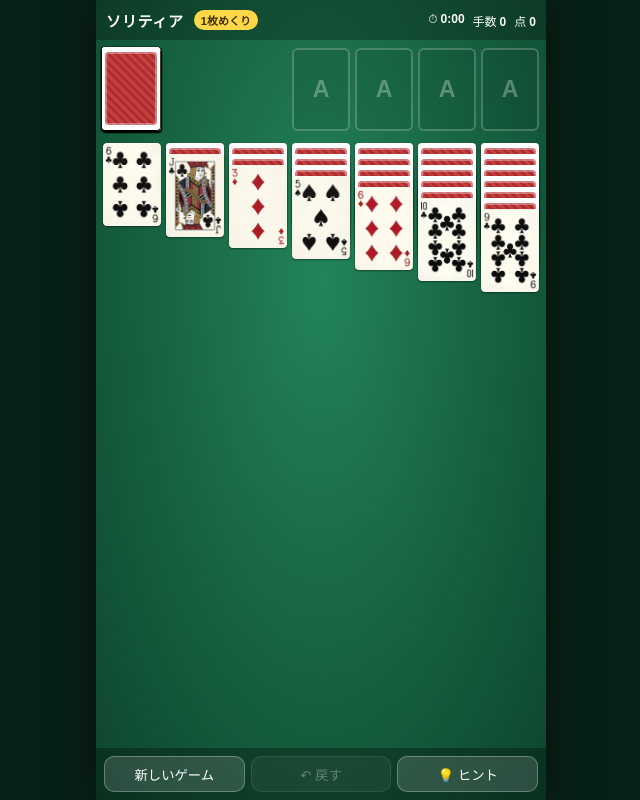
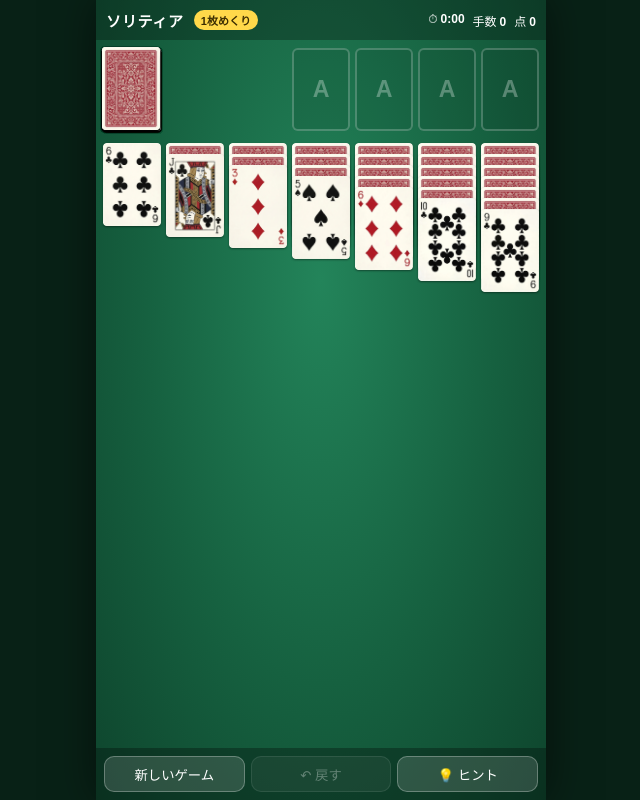
Before and after one commit to picopico-Bdash/solitaire, a plain HTML site: page index.html in a window 1280 px wide. Shown: the whole page, without its empty margins (319-959 px from the left). Drawn offline with Linux system fonts and the light colour scheme.

Commit message:
カード裏面を画像デザインに変更
Co-Authored-By: Claude Opus 5.5 <noreply@anthropic.com>
Claude-Session: https://claude.ai/code/session_01GUycF8g9N83gtxNZYtkiEF

```diff
--- a/index.html
+++ b/index.html
@@ -59,11 +59,8 @@ html,body{width:100%;height:100%;overflow:hidden;background:#082116;touch-action
 .card.img{background:transparent center/100% 100% no-repeat;border-radius:calc(var(--cw)*.065);
   box-shadow:0 1px 2px rgba(0,0,0,.4)}
 .card.img>*{display:none}
-.card.img.down{background-image:none!important;background-color:#fff}
-.card.down{background:#fff}
-.card.down::after{content:"";position:absolute;inset:6%;border-radius:calc(var(--cw)*.07);
-  background:repeating-linear-gradient(45deg,#c73c3c 0 3px,#a92f2f 3px 6px);
-  box-shadow:inset 0 0 0 2px rgba(255,255,255,.35)}
+.card.down{background:transparent url("cards/back.webp") center/100% 100% no-repeat!important;
+  border-radius:calc(var(--cw)*.065);box-shadow:0 1px 2px rgba(0,0,0,.4)}
 .card.drag{transition:none;box-shadow:0 10px 18px rgba(0,0,0,.45)}
 .card.sel{box-shadow:0 0 0 3px #ff9a1f,0 0 12px #ff9a1f;translate:0 -3px}
 .card.hint,.slot.hint{box-shadow:0 0 0 3px #ffd84a,0 0 14px #ffd84a}
```
Also changed, not shown: cards/back.webp (added).
